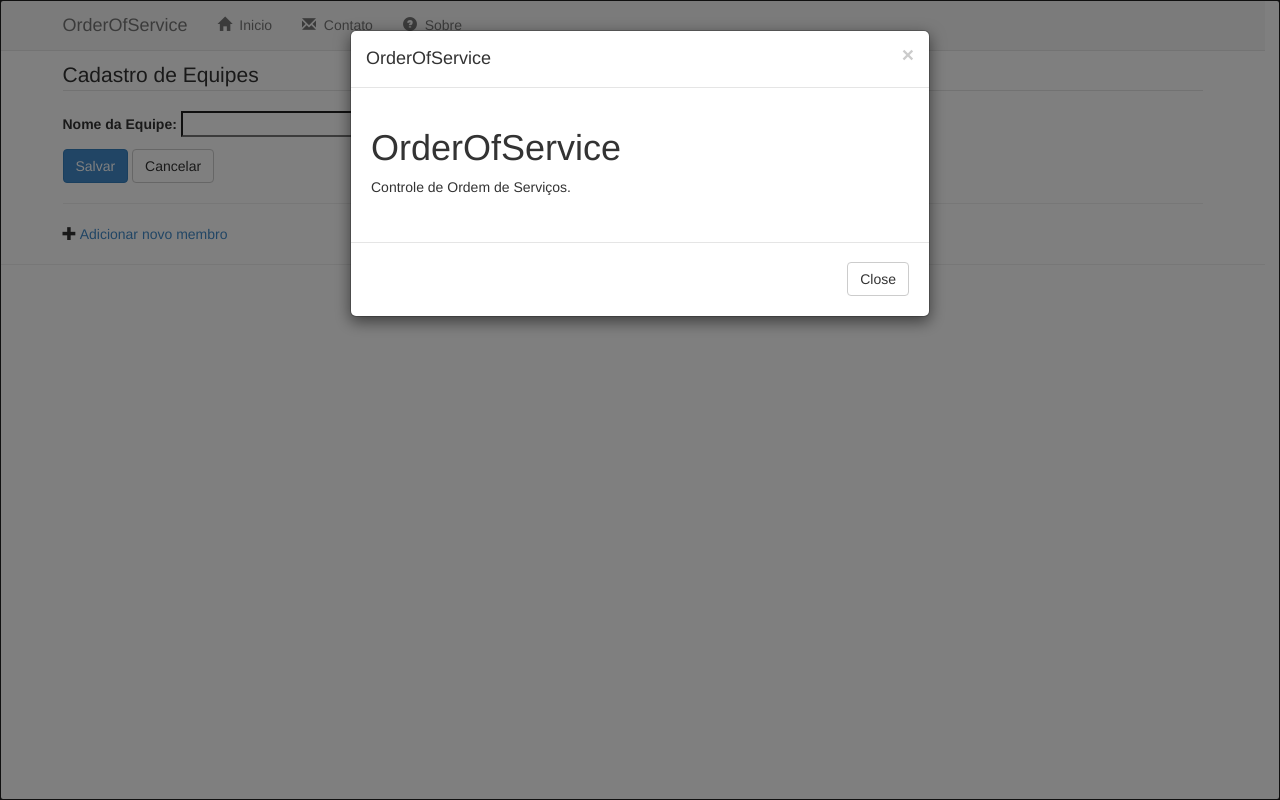
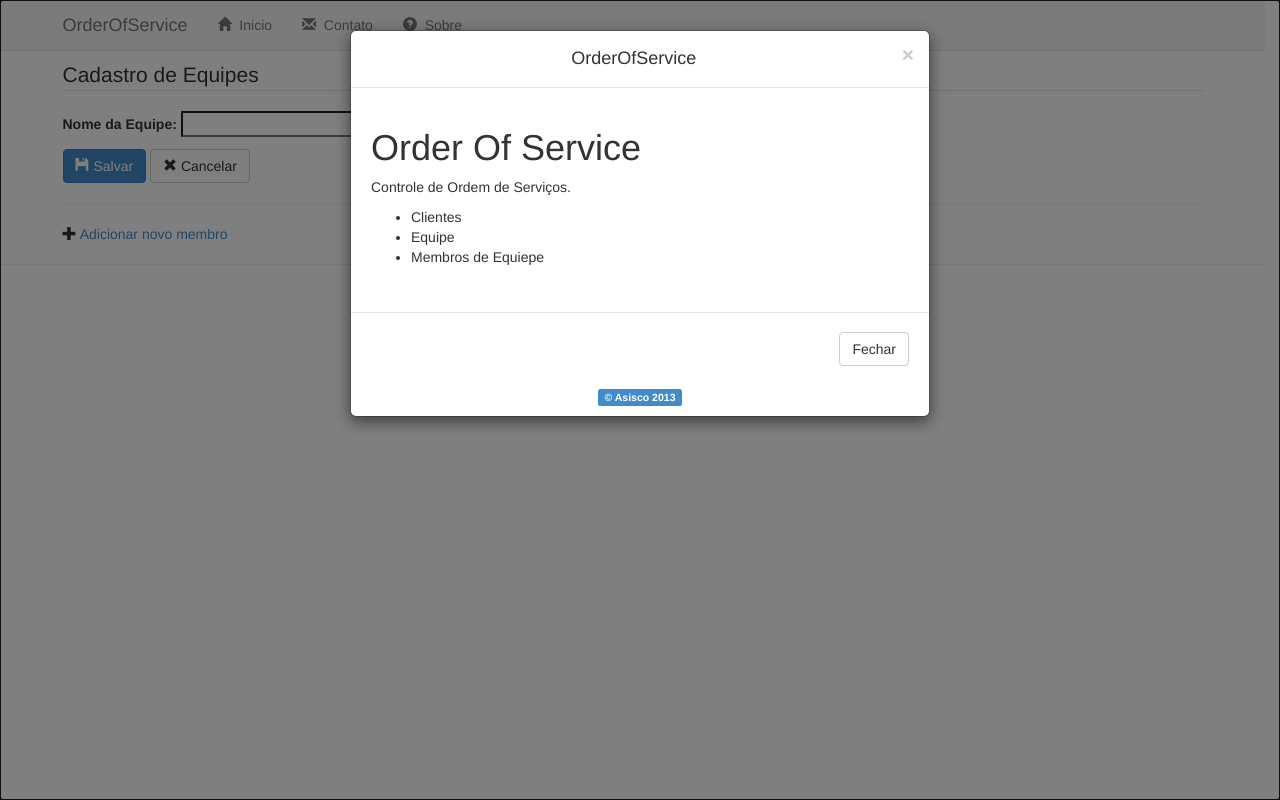
Before and after one commit to diegolirio/asisco-orderofservice, a Django app: page /equipe/add/ in a window 1280 px wide, after a click on "Sobre". Run offline with Django 3.2, Linux system fonts and the light colour scheme; some libraries are stand-ins or nearby versions.

Commit message:
melhorias visuais

```diff
--- a/os_project/core/templates/base.html
+++ b/os_project/core/templates/base.html
@@ -76,13 +76,13 @@
                     </li>
                     <li>
                         <a href="{% url 'equipe_list' %}">
-                            <span class="glyphicon glyphicon-cog"></span>&nbsp;
+                            <span class="glyphicon glyphicon-th"></span>&nbsp;
                             Cadastro de Equipe
                         </a>
                     </li>
                     <li>
                         <a href="{% url 'membro_list' %}">
-                            <span class="glyphicon glyphicon-cog"></span>&nbsp;
+                            <span class="glyphicon glyphicon-user"></span>&nbsp;
                             Cadastro de Membro
                         </a>
                     </li>
@@ -141,38 +141,12 @@
 
 
     <!-- page_footer ============================================================================ -->
-    {% block page_footer %}
-        <hr>
-        <p style="text-align: center;">
-            <a href="http://www.asisco.com.br" target="_blank">
-                <span class="label label-primary">&copy; Asisco 2013</span>
-            </a>
-        </p>
-    {% endblock page_footer %}
+    {% include 'base_footer.html' %}
     <!-- page_footer ============================================================================ -->
 
-    {% block modal_sobre %}
     <!-- Modal =================================================================================== -->
-    <div class="modal fade" id="myModal" tabindex="-1" role="dialog" aria-labelledby="myModalLabel"
-        aria-hidden="true">
-    <div class="modal-dialog">
-      <div class="modal-content">
-        <div class="modal-header">
-          <button type="button" class="close" data-dismiss="modal" aria-hidden="true">&times;</button>
-          <h4 class="modal-title">OrderOfService</h4>
-        </div>
-        <div class="modal-body">
-            <h1>OrderOfService</h1>
-            <p>Controle de Ordem de Serviços.</p>
-        </div>
-        <div class="modal-footer">
-          <button type="button" class="btn btn-default" data-dismiss="modal">Close</button>
-        </div>
-      </div><!-- /.modal-content -->
-    </div><!-- /.modal-dialog -->
-    </div><!-- /.modal -->
+    {% include 'base_modal_sobre.html' %}
     <!-- Modal =================================================================================== -->
-    {% endblock modal_sobre %}
 
     {% block page_body_js %}
         <!-- Bootstrap core JavaScript ================================================== -->
--- /dev/null
+++ b/os_project/core/templates/base_footer.html
@@ -0,0 +1,8 @@
+{% block page_footer %}
+    <hr>
+    <p style="text-align: center;">
+        <a href="http://www.asisco.com.br" target="_blank">
+            <span class="label label-primary">&copy; Asisco 2013</span>
+        </a>
+    </p>
+{% endblock page_footer %}
--- /dev/null
+++ b/os_project/core/templates/base_modal_sobre.html
@@ -0,0 +1,35 @@
+<div class="modal fade" id="myModal" tabindex="-1" role="dialog" aria-labelledby="myModalLabel"
+    aria-hidden="true">
+<div class="modal-dialog">
+  <div class="modal-content">
+
+    <div class="modal-header">
+      <button type="button" class="close" data-dismiss="modal" aria-hidden="true">&times;</button>
+      <h4 class="modal-title" style="text-align: center;">OrderOfService</h4>
+    </div>
+
+    <div class="modal-body">
+        <h1>Order Of Service</h1>
+        <p>Controle de Ordem de Serviços.</p>
+        <ul>
+          <li>Clientes</li>
+          <li>Equipe</li>
+          <li>Membros de Equiepe</li>
+        </ul>
+    </div>
+
+
+    <div class="modal-footer">
+
+      <button type="button" class="btn btn-default" data-dismiss="modal">Fechar</button>
+
+    </div>
+
+    <p style="text-align: center;">
+        <a href="http://www.asisco.com.br" target="_blank">
+            <span class="label label-primary">&copy; Asisco 2013</span>
+        </a>
+    </p>
+  </div><!-- /.modal-content -->
+</div><!-- /.modal-dialog -->
+</div><!-- /.modal -->
--- a/os_project/core/templates/equipe.html
+++ b/os_project/core/templates/equipe.html
@@ -44,7 +44,7 @@
         w = window.open(
             url,
             '',
-            'height=360, width=400, top=50, left=250, scrollbars=no, resizable=no');
+            'height=280, width=400, top=50, left=250, scrollbars=no, resizable=no');
     }
 </script>
 
--- a/os_project/core/templates/equipe_form.html
+++ b/os_project/core/templates/equipe_form.html
@@ -1,6 +1,12 @@
 <form method="post" action="">
     {% csrf_token %}
     {{form.as_p}}
-    <button type="submit" class="btn btn-primary">Salvar</button>
-    <a href="{% url 'equipe_list' %}" class="btn btn-default">Cancelar</a>
+    <button type="submit" class="btn btn-primary">
+        <span class="glyphicon glyphicon-floppy-disk"></span>
+        Salvar
+    </button>
+    <a href="{% url 'equipe_list' %}" class="btn btn-default">
+        <span class="glyphicon glyphicon-remove"></span>
+        Cancelar
+    </a>
 </form>
--- a/os_project/core/templates/membro_form_popup.html
+++ b/os_project/core/templates/membro_form_popup.html
@@ -19,7 +19,7 @@
 
         <br>
         <button type="submit" class="btn btn-primary" >Salvar</button>
-        <a href="{% url 'membro_list' %}" class="btn btn-default" onclick="close_popup(N)">Cancelar</a>
+        <a href="{% url 'membro_list' %}" class="btn btn-default" onclick="close_popup()">Cancelar</a>
     </form>
 </div>
 
```
Also changed, not shown: os_project/core/templates/cliente_form.html (+8 -2 lines), os_project/core/templates/cliente_grid.html (+10 -2 lines), os_project/core/templates/equipe_grid.html (+10 -2 lines), os_project/core/templates/membro_form.html (+8 -2 lines), os_project/core/templates/membro_grid.html (+16 -3 lines), os_project/core/templates/orderservice_form.html (+8 -2 lines).
